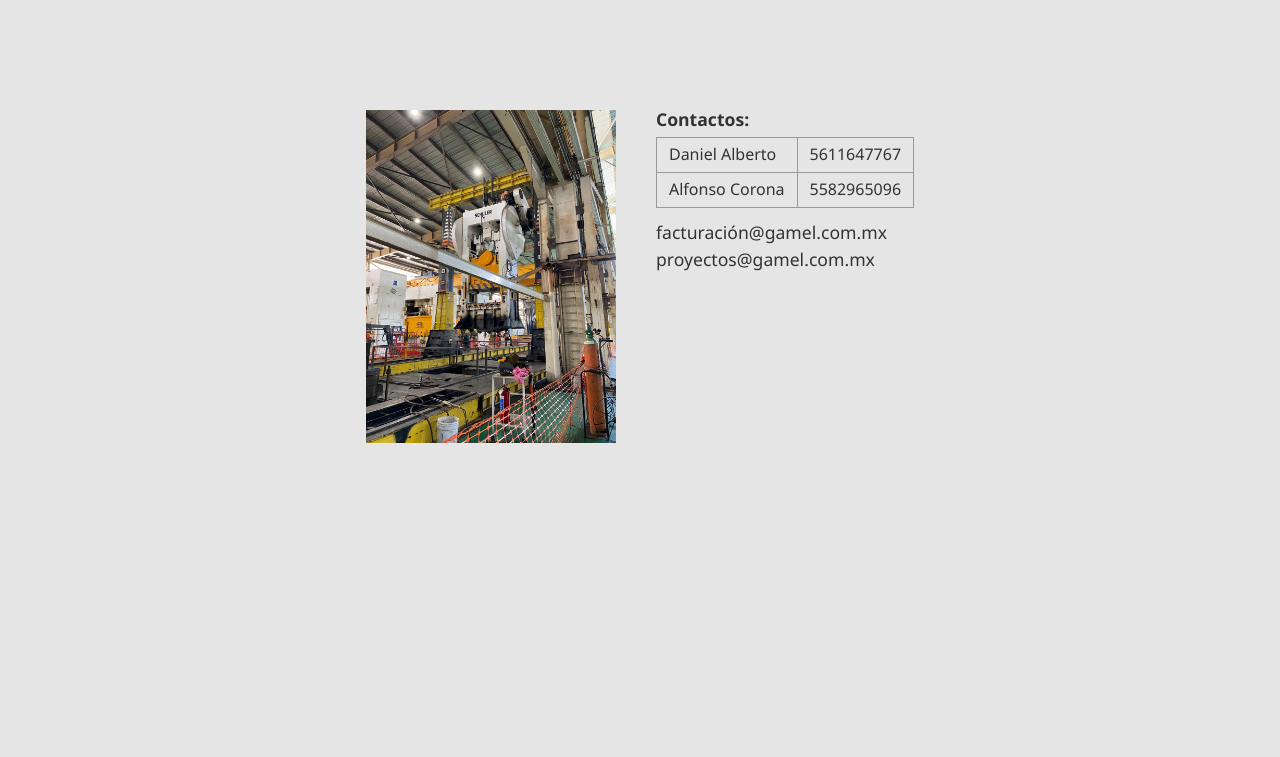
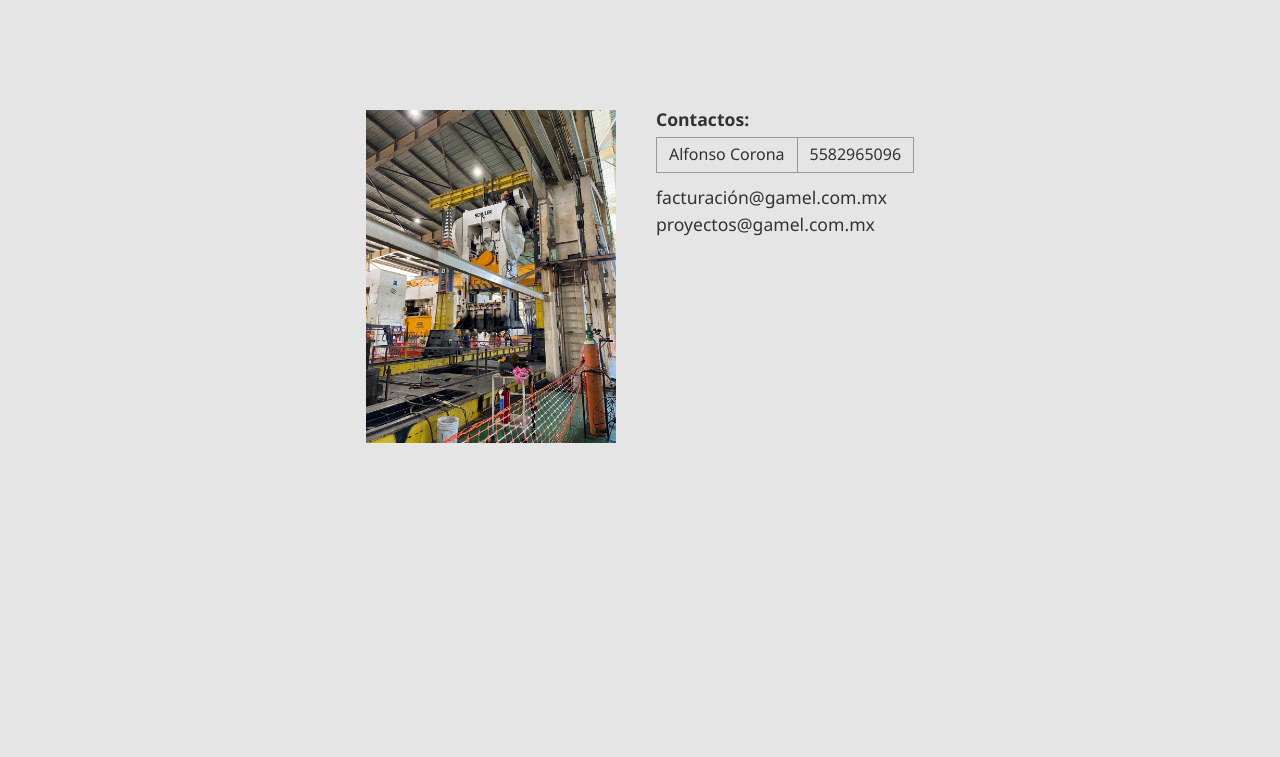
Before and after one commit to GrupoGamel/web, a plain HTML site: page index.html in a window 1280 px wide. Shown: the part 3240-3997 px from the top of the page. Drawn offline with Linux system fonts and the light colour scheme.

Commit message:
Update index.html

```diff
--- a/index.html
+++ b/index.html
@@ -98,10 +98,6 @@
     <p><strong>Contactos:</strong></p>
     <table>
       <tr>
-        <td>Daniel Alberto </td>
-        <td>5611647767</td>
-      </tr>
-      <tr>
         <td>Alfonso Corona</td>
         <td>5582965096</td>
       </tr>
```
